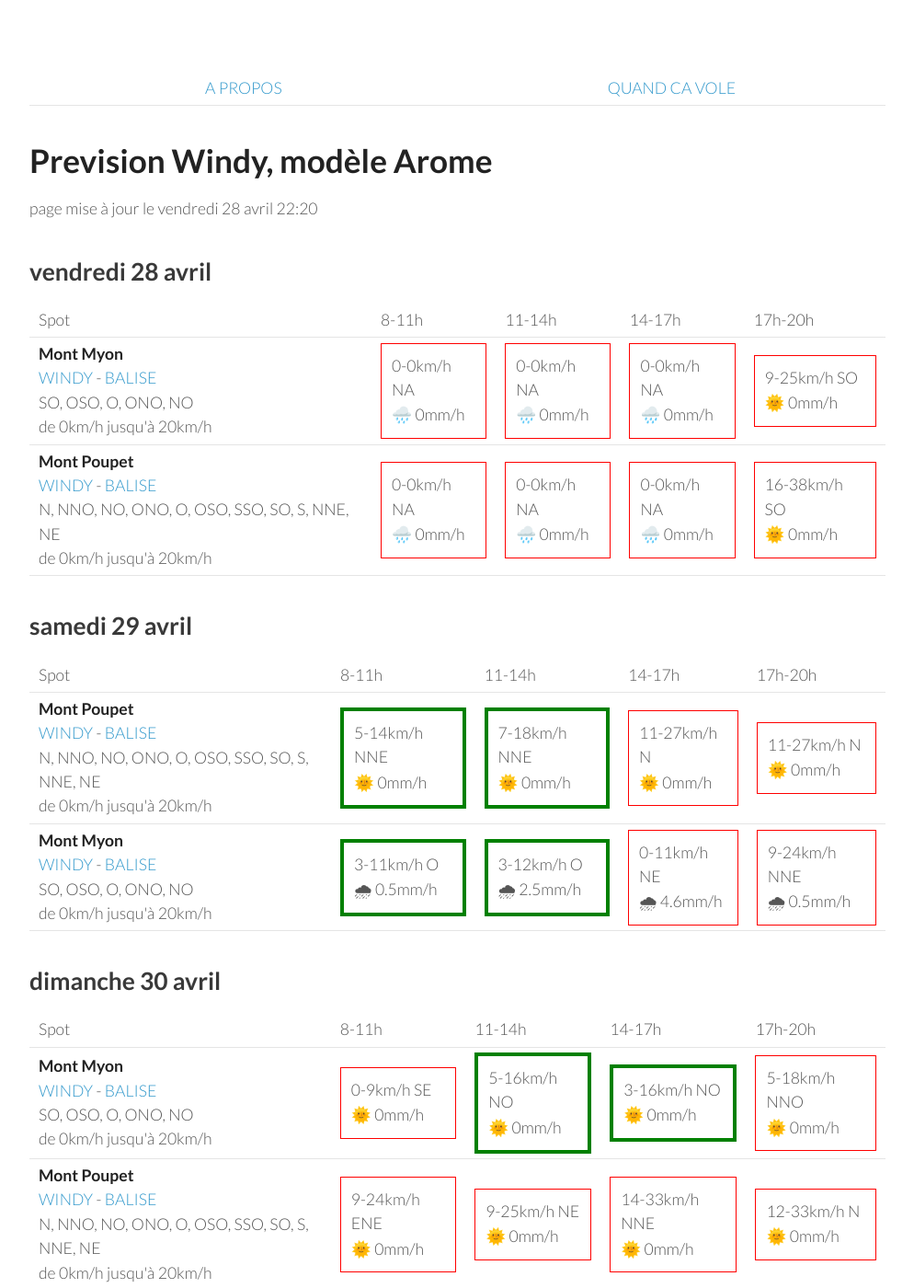
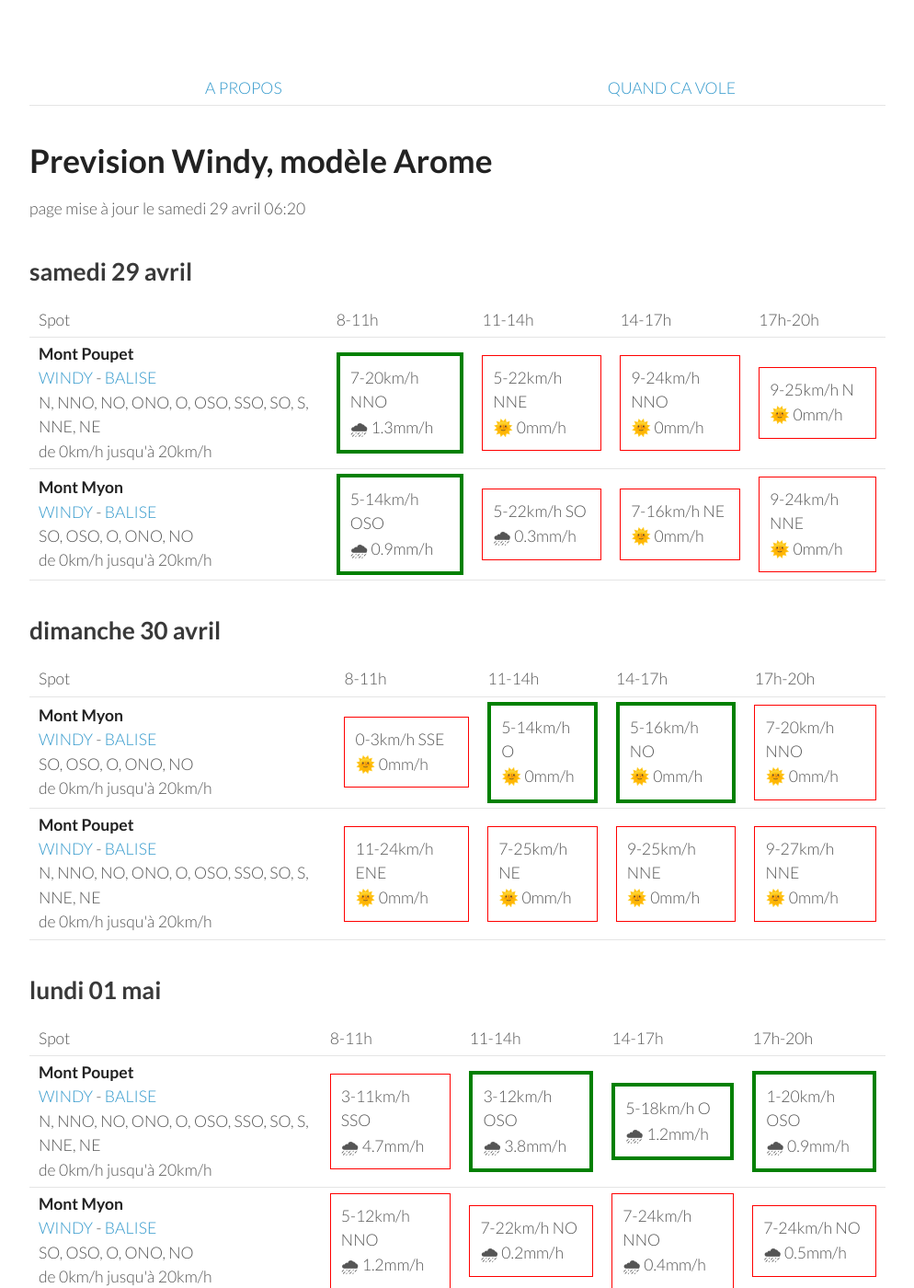
Before and after one commit to parapente-dans-le-nord/parapente-dans-le-nord.github.io, a Jekyll site: the page built from jura.markdown, in a window 1280 px wide and 1400 px high. Shown: the whole window at 92% size, without its empty margins (26-1020 px from the left). Built offline with Jekyll 4.4.1, drawn with Linux system fonts in a browser that asks for light colours; some of the changed text lies outside the part shown.

Commit message:
update index.markdown

```diff
--- a/jura.markdown
+++ b/jura.markdown
@@ -7,42 +7,8 @@ title:  "Tous les spots"
 {: .links}
 
 # Prevision Windy, modèle Arome
-page mise à jour le vendredi 28 avril 22:20
+page mise à jour le samedi 29 avril 06:20
 
-## vendredi 28 avril
-
-{::nomarkdown}
-<table>
-  <tbody>
-    <tr>
-      <td>Spot</td>
-      <td>8-11h</td>
-      <td>11-14h</td>
-      <td>14-17h</td>
-      <td>17h-20h</td>
-    </tr>
-<tr>
-        <td><strong>Mont Myon</strong><br><a href="https://windy.com/46.331/5.397?45.898,5.394,8,m:eWoagj8">WINDY</a> - <span class=""><a href="http://www.balisemeteo.com/balise.php?idBalise=70">BALISE</a> </span><br> <span class="vent-favorable">SO, OSO, O, ONO, NO</span><br><span class="force-vent">de 0km/h jusqu'à 20km/h</span> </td>
-
-            <td><div class="not-flyable"><p>0-0km/h NA</p><p>🌧️ 0mm/h</p></div></td>
-            <td><div class="not-flyable"><p>0-0km/h NA</p><p>🌧️ 0mm/h</p></div></td>
-            <td><div class="not-flyable"><p>0-0km/h NA</p><p>🌧️ 0mm/h</p></div></td>
-            <td><div class="not-flyable"><p>9-25km/h SO</p><p>🌞 0mm/h</p></div></td>
-
-    </tr>
-<tr>
-        <td><strong>Mont Poupet</strong><br><a href="https://windy.com/46.970/5.876?46.541,5.876,8">WINDY</a> - <span class=""><a href="http://www.balisemeteo.com/balise.php?idBalise=92">BALISE</a> </span><br> <span class="vent-favorable">N, NNO, NO, ONO, O, OSO, SSO, SO, S, NNE, NE</span><br><span class="force-vent">de 0km/h jusqu'à 20km/h</span> </td>
-
-            <td><div class="not-flyable"><p>0-0km/h NA</p><p>🌧️ 0mm/h</p></div></td>
-            <td><div class="not-flyable"><p>0-0km/h NA</p><p>🌧️ 0mm/h</p></div></td>
-            <td><div class="not-flyable"><p>0-0km/h NA</p><p>🌧️ 0mm/h</p></div></td>
-            <td><div class="not-flyable"><p>16-38km/h SO</p><p>🌞 0mm/h</p></div></td>
-
-    </tr>
-
-</tbody>
-</table>
-{:/}
 ## samedi 29 avril
 
 {::nomarkdown}
@@ -58,20 +24,20 @@ page mise à jour le vendredi 28 avril 22:20
 <tr>
         <td><strong>Mont Poupet</strong><br><a href="https://windy.com/46.970/5.876?46.541,5.876,8">WINDY</a> - <span class=""><a href="http://www.balisemeteo.com/balise.php?idBalise=92">BALISE</a> </span><br> <span class="vent-favorable">N, NNO, NO, ONO, O, OSO, SSO, SO, S, NNE, NE</span><br><span class="force-vent">de 0km/h jusqu'à 20km/h</span> </td>
 
-            <td><div class="flyable"><p>5-14km/h NNE</p><p>🌞 0mm/h</p></div></td>
-            <td><div class="flyable"><p>7-18km/h NNE</p><p>🌞 0mm/h</p></div></td>
-            <td><div class="not-flyable"><p>11-27km/h N</p><p>🌞 0mm/h</p></div></td>
-            <td><div class="not-flyable"><p>11-27km/h N</p><p>🌞 0mm/h</p></div></td>
+            <td><div class="flyable"><p>7-20km/h NNO</p><p>🌧 1.3mm/h</p></div></td>
+            <td><div class="not-flyable"><p>5-22km/h NNE</p><p>🌞 0mm/h</p></div></td>
+            <td><div class="not-flyable"><p>9-24km/h NNO</p><p>🌞 0mm/h</p></div></td>
+            <td><div class="not-flyable"><p>9-25km/h N</p><p>🌞 0mm/h</p></div></td>
 
 
     </tr>
 <tr>
         <td><strong>Mont Myon</strong><br><a href="https://windy.com/46.331/5.397?45.898,5.394,8,m:eWoagj8">WINDY</a> - <span class=""><a href="http://www.balisemeteo.com/balise.php?idBalise=70">BALISE</a> </span><br> <span class="vent-favorable">SO, OSO, O, ONO, NO</span><br><span class="force-vent">de 0km/h jusqu'à 20km/h</span> </td>
 
-            <td><div class="flyable"><p>3-11km/h O</p><p>🌧 0.5mm/h</p></div></td>
-            <td><div class="flyable"><p>3-12km/h O</p><p>🌧 2.5mm/h</p></div></td>
-            <td><div class="not-flyable"><p>0-11km/h NE</p><p>🌧 4.6mm/h</p></div></td>
-            <td><div class="not-flyable"><p>9-24km/h NNE</p><p>🌧 0.5mm/h</p></div></td>
+            <td><div class="flyable"><p>5-14km/h OSO</p><p>🌧 0.9mm/h</p></div></td>
+            <td><div class="not-flyable"><p>5-22km/h SO</p><p>🌧 0.3mm/h</p></div></td>
+            <td><div class="not-flyable"><p>7-16km/h NE</p><p>🌞 0mm/h</p></div></td>
+            <td><div class="not-flyable"><p>9-24km/h NNE</p><p>🌞 0mm/h</p></div></td>
 
 
     </tr>
@@ -94,20 +60,20 @@ page mise à jour le vendredi 28 avril 22:20
 <tr>
         <td><strong>Mont Myon</strong><br><a href="https://windy.com/46.331/5.397?45.898,5.394,8,m:eWoagj8">WINDY</a> - <span class=""><a href="http://www.balisemeteo.com/balise.php?idBalise=70">BALISE</a> </span><br> <span class="vent-favorable">SO, OSO, O, ONO, NO</span><br><span class="force-vent">de 0km/h jusqu'à 20km/h</span> </td>
 
-            <td><div class="not-flyable"><p>0-9km/h SE</p><p>🌞 0mm/h</p></div></td>
+            <td><div class="not-flyable"><p>0-3km/h SSE</p><p>🌞 0mm/h</p></div></td>
+            <td><div class="flyable"><p>5-14km/h O</p><p>🌞 0mm/h</p></div></td>
             <td><div class="flyable"><p>5-16km/h NO</p><p>🌞 0mm/h</p></div></td>
-            <td><div class="flyable"><p>3-16km/h NO</p><p>🌞 0mm/h</p></div></td>
-            <td><div class="not-flyable"><p>5-18km/h NNO</p><p>🌞 0mm/h</p></div></td>
+            <td><div class="not-flyable"><p>7-20km/h NNO</p><p>🌞 0mm/h</p></div></td>
 
 
     </tr>
 <tr>
         <td><strong>Mont Poupet</strong><br><a href="https://windy.com/46.970/5.876?46.541,5.876,8">WINDY</a> - <span class=""><a href="http://www.balisemeteo.com/balise.php?idBalise=92">BALISE</a> </span><br> <span class="vent-favorable">N, NNO, NO, ONO, O, OSO, SSO, SO, S, NNE, NE</span><br><span class="force-vent">de 0km/h jusqu'à 20km/h</span> </td>
 
-            <td><div class="not-flyable"><p>9-24km/h ENE</p><p>🌞 0mm/h</p></div></td>
-            <td><div class="not-flyable"><p>9-25km/h NE</p><p>🌞 0mm/h</p></div></td>
-            <td><div class="not-flyable"><p>14-33km/h NNE</p><p>🌞 0mm/h</p></div></td>
-            <td><div class="not-flyable"><p>12-33km/h N</p><p>🌞 0mm/h</p></div></td>
+            <td><div class="not-flyable"><p>11-24km/h ENE</p><p>🌞 0mm/h</p></div></td>
+            <td><div class="not-flyable"><p>7-25km/h NE</p><p>🌞 0mm/h</p></div></td>
+            <td><div class="not-flyable"><p>9-25km/h NNE</p><p>🌞 0mm/h</p></div></td>
+            <td><div class="not-flyable"><p>9-27km/h NNE</p><p>🌞 0mm/h</p></div></td>
 
 
     </tr>
@@ -130,20 +96,20 @@ page mise à jour le vendredi 28 avril 22:20
 <tr>
         <td><strong>Mont Poupet</strong><br><a href="https://windy.com/46.970/5.876?46.541,5.876,8">WINDY</a> - <span class=""><a href="http://www.balisemeteo.com/balise.php?idBalise=92">BALISE</a> </span><br> <span class="vent-favorable">N, NNO, NO, ONO, O, OSO, SSO, SO, S, NNE, NE</span><br><span class="force-vent">de 0km/h jusqu'à 20km/h</span> </td>
 
-            <td><div class="flyable"><p>3-11km/h S</p><p>🌧 2.6mm/h</p></div></td>
-            <td><div class="flyable"><p>5-16km/h O</p><p>🌧 0.8mm/h</p></div></td>
-            <td><div class="flyable"><p>7-20km/h ONO</p><p>🌧 0.7mm/h</p></div></td>
-            <td><div class="not-flyable"><p>7-22km/h ONO</p><p>🌧 2mm/h</p></div></td>
+            <td><div class="not-flyable"><p>3-11km/h SSO</p><p>🌧 4.7mm/h</p></div></td>
+            <td><div class="flyable"><p>3-12km/h OSO</p><p>🌧 3.8mm/h</p></div></td>
+            <td><div class="flyable"><p>5-18km/h O</p><p>🌧 1.2mm/h</p></div></td>
+            <td><div class="flyable"><p>1-20km/h OSO</p><p>🌧 0.9mm/h</p></div></td>
 
 
     </tr>
 <tr>
         <td><strong>Mont Myon</strong><br><a href="https://windy.com/46.331/5.397?45.898,5.394,8,m:eWoagj8">WINDY</a> - <span class=""><a href="http://www.balisemeteo.com/balise.php?idBalise=70">BALISE</a> </span><br> <span class="vent-favorable">SO, OSO, O, ONO, NO</span><br><span class="force-vent">de 0km/h jusqu'à 20km/h</span> </td>
 
-            <td><div class="flyable"><p>5-12km/h O</p><p>🌧 1.4mm/h</p></div></td>
-            <td><div class="flyable"><p>7-18km/h NO</p><p>🌧 3.3mm/h</p></div></td>
-            <td><div class="not-flyable"><p>9-24km/h NO</p><p>🌧 0.2mm/h</p></div></td>
-            <td><div class="not-flyable"><p>7-35km/h N</p><p>🌧 3.6mm/h</p></div></td>
+            <td><div class="not-flyable"><p>5-12km/h NNO</p><p>🌧 1.2mm/h</p></div></td>
+            <td><div class="not-flyable"><p>7-22km/h NO</p><p>🌧 0.2mm/h</p></div></td>
+            <td><div class="not-flyable"><p>7-24km/h NNO</p><p>🌧 0.4mm/h</p></div></td>
+            <td><div class="not-flyable"><p>7-24km/h NO</p><p>🌧 0.5mm/h</p></div></td>
 
 
     </tr>
@@ -166,8 +132,8 @@ page mise à jour le vendredi 28 avril 22:20
 <tr>
         <td><strong>Mont Poupet</strong><br><a href="https://windy.com/46.970/5.876?46.541,5.876,8">WINDY</a> - <span class=""><a href="http://www.balisemeteo.com/balise.php?idBalise=92">BALISE</a> </span><br> <span class="vent-favorable">N, NNO, NO, ONO, O, OSO, SSO, SO, S, NNE, NE</span><br><span class="force-vent">de 0km/h jusqu'à 20km/h</span> </td>
 
-            <td><div class="flyable"><p>9-18km/h N</p><p>🌞 0mm/h</p></div></td>
-            <td><div class="not-flyable"><p>11-31km/h N</p><p>🌞 0mm/h</p></div></td>
+            <td><div class="flyable"><p>7-16km/h NE</p><p>🌞 0mm/h</p></div></td>
+            <td><div class="not-flyable"><p>14-33km/h NNE</p><p>🌞 0mm/h</p></div></td>
             <td><div class="not-flyable"><p>14-35km/h N</p><p>🌧 0.3mm/h</p></div></td>
             <td><div class="not-flyable"><p>18-40km/h N</p><p>🌧 0.4mm/h</p></div></td>
 
@@ -176,8 +142,8 @@ page mise à jour le vendredi 28 avril 22:20
 <tr>
         <td><strong>Mont Myon</strong><br><a href="https://windy.com/46.331/5.397?45.898,5.394,8,m:eWoagj8">WINDY</a> - <span class=""><a href="http://www.balisemeteo.com/balise.php?idBalise=70">BALISE</a> </span><br> <span class="vent-favorable">SO, OSO, O, ONO, NO</span><br><span class="force-vent">de 0km/h jusqu'à 20km/h</span> </td>
 
-            <td><div class="not-flyable"><p>12-25km/h NNO</p><p>🌞 0mm/h</p></div></td>
-            <td><div class="not-flyable"><p>18-37km/h N</p><p>🌧 0.2mm/h</p></div></td>
+            <td><div class="not-flyable"><p>12-27km/h NNE</p><p>🌞 0mm/h</p></div></td>
+            <td><div class="not-flyable"><p>20-42km/h NNE</p><p>🌞 0mm/h</p></div></td>
             <td><div class="not-flyable"><p>20-44km/h N</p><p>🌧 0.6mm/h</p></div></td>
             <td><div class="not-flyable"><p>20-46km/h N</p><p>🌧 0.4mm/h</p></div></td>
 
```
